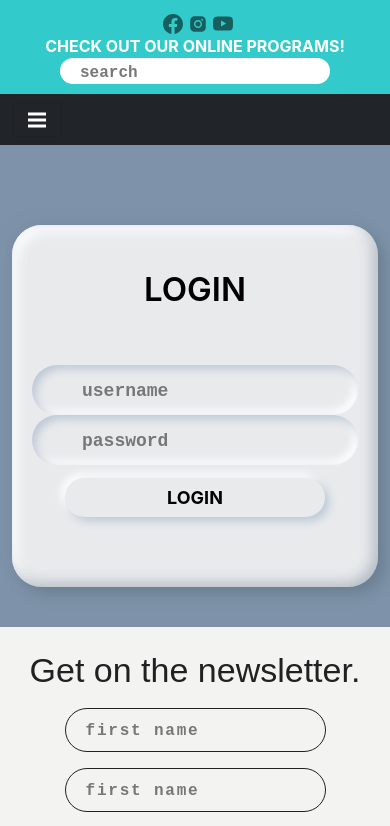
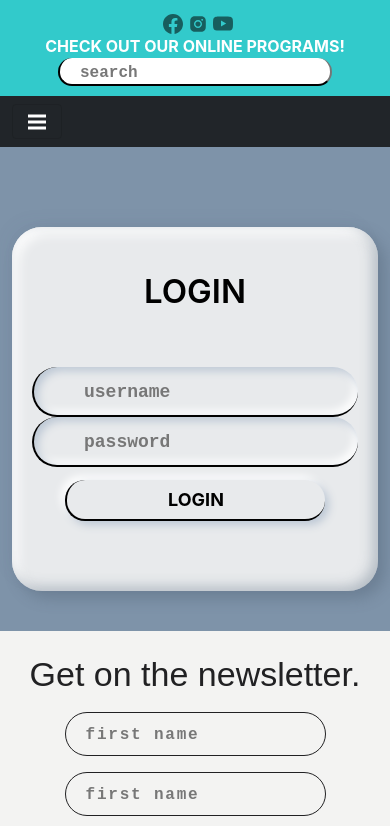
Before and after one commit to betterlogics/physiofix-nawazish-ali, a React (Create React App) app: page /login in a window 390 px wide. Shown: the top 826 px of the page. Built offline with nearby package versions, Linux system fonts and the light colour scheme.

Commit message:
made responsive changes

```diff
--- a/src/components/Top_footer/Top_footer.css
+++ b/src/components/Top_footer/Top_footer.css
@@ -72,6 +72,14 @@ line-height: 1rem;
         margin-top: 5px !important;
     }
 
+    .feiled input{
+        border-bottom: 2px solid #000 !important;
+        border-left: 2px solid #000 !important;
+    }
+    .sign__btn{
+        border-bottom: 2px solid #000 !important;
+        border-left: 2px solid #000 !important;
+    }
 
 }
 
@@ -105,6 +113,9 @@ line-height: 1rem;
         border: none;
         height: 194.9px;
     }
+    .image {
+        margin-top: 10px;
+    }
 }
 @media (min-width:901px) and (max-width:1100px){
 
--- a/src/components/Top_nav/Top_nav.css
+++ b/src/components/Top_nav/Top_nav.css
@@ -19,7 +19,9 @@
 }
 
 .NAv_in{
-    border: 0px;
+    border-left: 2px solid black;
+    border-bottom: 2px solid black;
+    border-top: 0px;
     outline: none;
     border-radius: 15px;
     padding-left: 20px;
```
Also changed, not shown: src/components/Nav_bar/Nav_bar.jsx (+2 -58 lines).
